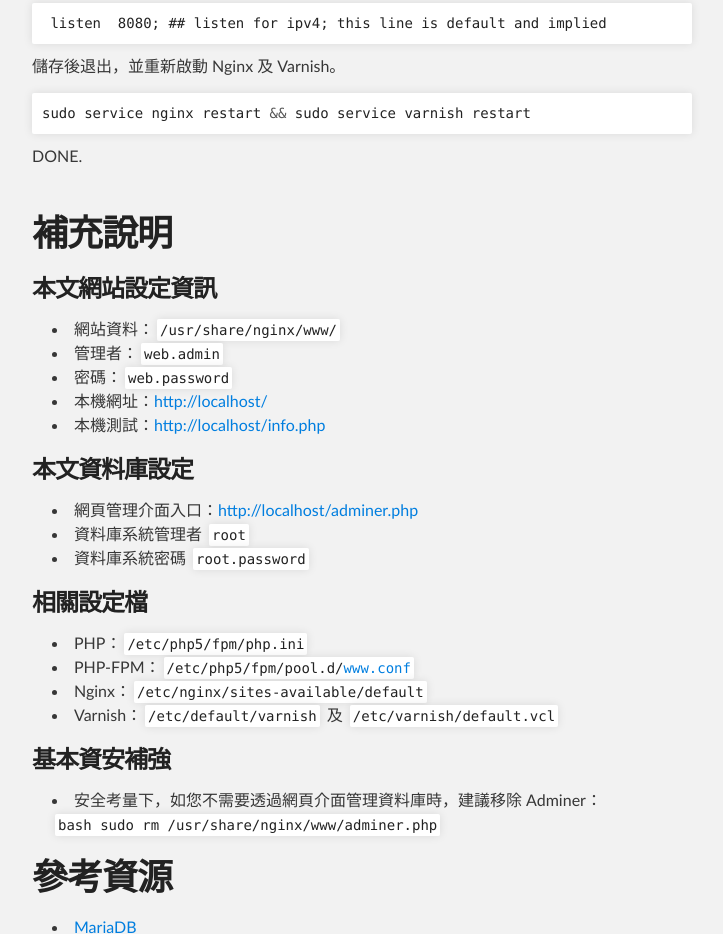
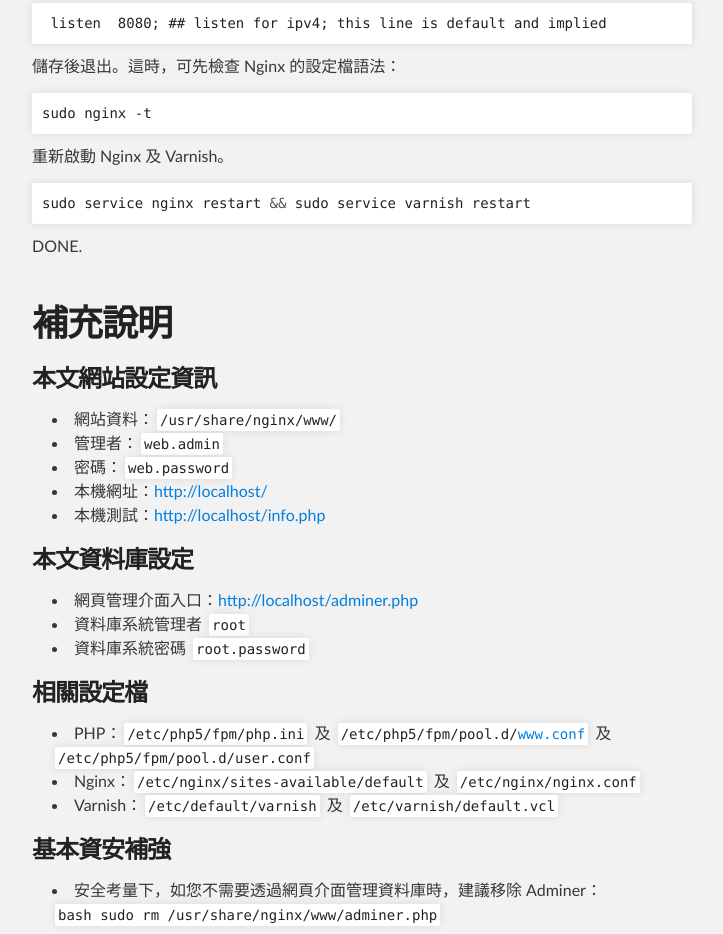
Before and after one commit to meyuTV/Install-Nginx--MariaDB--PHP--Adminer-and-Varnish-on-Ubuntu--LEMP-Varnish-, a plain HTML site: page index.html in a window 1280 px wide. Shown: the part 4918-5852 px from the top of the page, without its empty margins (288-1011 px from the left). Drawn offline with Linux system fonts and the light colour scheme.

```diff
--- a/index.html
+++ b/index.html
@@ -256,7 +256,12 @@ sudo apt-get update <span class="o">&amp;&amp;</span> sudo apt-get install varni
 <div class="highlight"><pre> listen  8080; ## listen for ipv4; this line is default and implied
 </pre></div>
 
-<p>儲存後退出，並重新啟動 Nginx 及 Varnish。</p>
+<p>儲存後退出。這時，可先檢查 Nginx 的設定檔語法：</p>
+
+<div class="highlight"><pre>sudo nginx -t
+</pre></div>
+
+<p>重新啟動 Nginx 及 Varnish。</p>
 
 <div class="highlight"><pre>sudo service nginx restart <span class="o">&amp;&amp;</span> sudo service varnish restart
 </pre></div>
@@ -295,11 +300,9 @@ sudo apt-get update <span class="o">&amp;&amp;</span> sudo apt-get install varni
 <a name="%E7%9B%B8%E9%97%9C%E8%A8%AD%E5%AE%9A%E6%AA%94" class="anchor" href="#%E7%9B%B8%E9%97%9C%E8%A8%AD%E5%AE%9A%E6%AA%94"><span class="octicon octicon-link"></span></a>相關設定檔</h3>
 
 <ul>
-<li>PHP：<code>/etc/php5/fpm/php.ini</code>
+<li>PHP：<code>/etc/php5/fpm/php.ini</code> 及 <code>/etc/php5/fpm/pool.d/<a href="http://www.conf">www.conf</a></code> 及 <code>/etc/php5/fpm/pool.d/user.conf</code>
 </li>
-<li>PHP-FPM：<code>/etc/php5/fpm/pool.d/<a href="http://www.conf">www.conf</a></code>
-</li>
-<li>Nginx：<code>/etc/nginx/sites-available/default</code>
+<li>Nginx：<code>/etc/nginx/sites-available/default</code> 及 <code>/etc/nginx/nginx.conf</code>
 </li>
 <li>Varnish：<code>/etc/default/varnish</code> 及 <code>/etc/varnish/default.vcl</code>
 </li>
@@ -321,6 +324,7 @@ sudo rm /usr/share/nginx/www/adminer.php
 <li><a href="https://tuxlite.com/installation/">Installation | TuxLite</a></li>
 <li><a href="https://www.digitalocean.com/community/articles/how-to-install-linux-nginx-mysql-php-lemp-stack-on-ubuntu-12-04">How to Install Linux, nginx, MySQL, PHP (LEMP) stack on Ubuntu 12.04 | DigitalOcean</a></li>
 <li><a href="https://www.digitalocean.com/community/articles/how-to-install-wordpress-nginx-php-and-varnish-on-ubuntu-12-04">How to Install Wordpress, Nginx, PHP, and Varnish on Ubuntu 12.04 | DigitalOcean</a></li>
+<li><a href="http://helpdesk.getpantheon.com/customer/portal/articles/425726">Pantheon | Varnish caching for high performance</a></li>
 </ul>
       </section>
     </div>
```
Also changed, not shown: params.json (+1 -1 lines).
